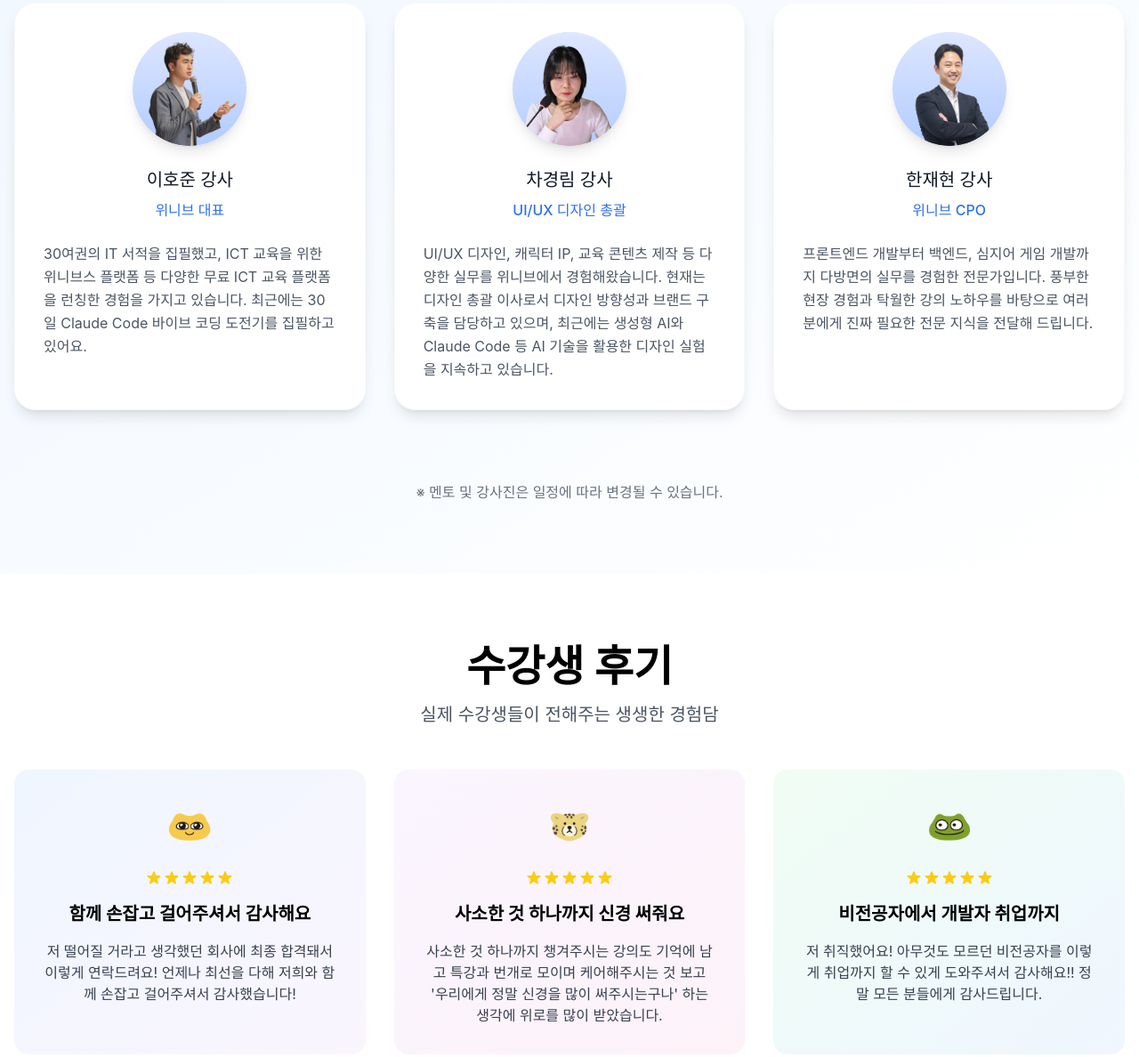
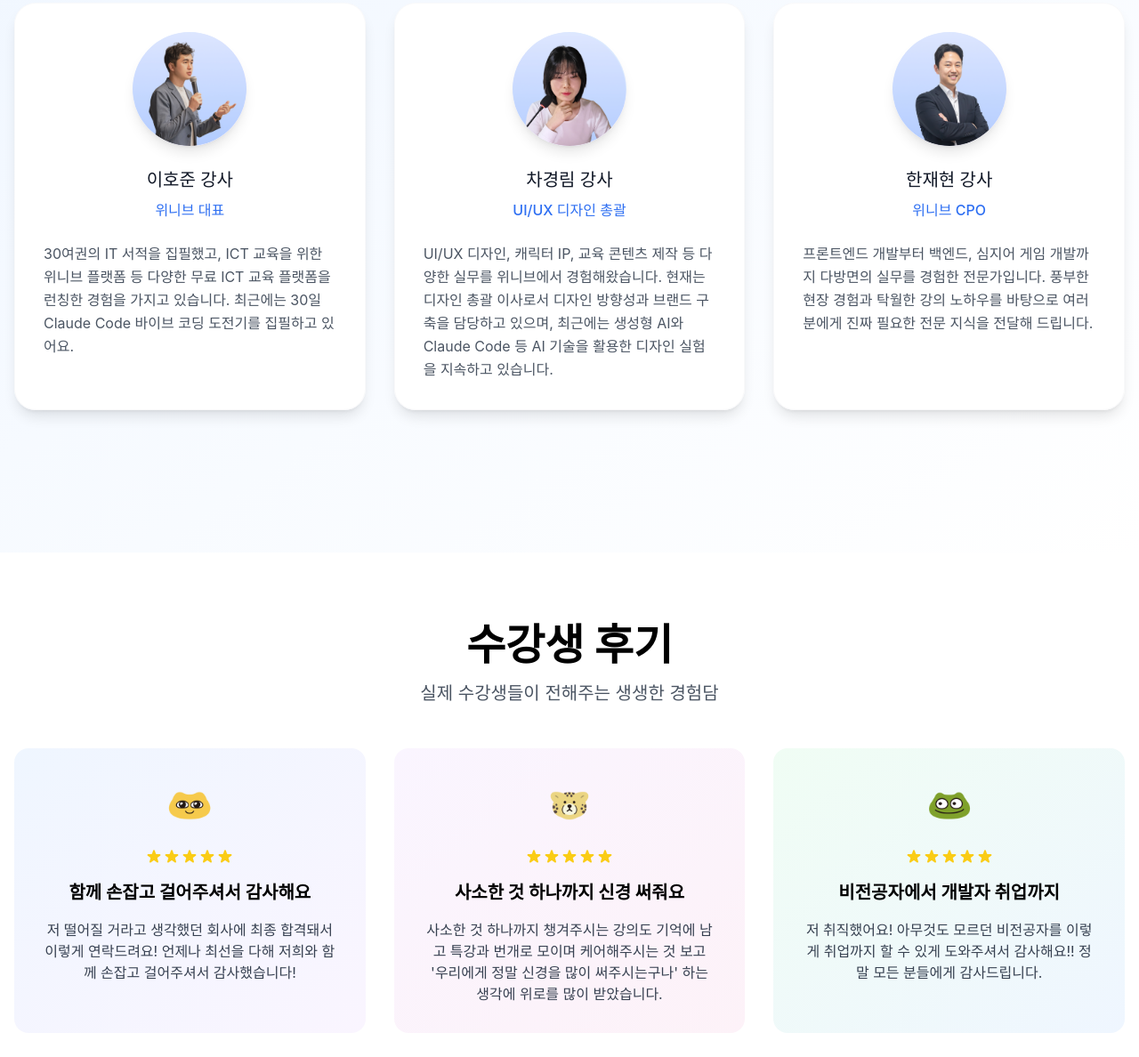
Before and after one commit to weniv/Front-end-Learncation-Lending, a plain HTML site: page index.html in a window 1280 px wide. Shown: the part 4907-6095 px from the top of the page at 89% size. Drawn offline with nearby package versions, Linux system fonts and the light colour scheme.

Commit message:
📝 오타 수정 및 내용 변경

```diff
--- a/index.html
+++ b/index.html
@@ -410,7 +410,7 @@
                             </div>
                             <div class="text-left">
                                 <p class="text-gray-600 leading-relaxed">
-                                    30여권의 IT 서적을 집필했고, ICT 교육을 위한 위니브스 플랫폼 등 다양한 무료 ICT 교육 플랫폼을 런칭한 경험을 가지고 있습니다. 최근에는 30일 Claude Code 바이브 코딩
+                                    30여권의 IT 서적을 집필했고, ICT 교육을 위한 위니브 플랫폼 등 다양한 무료 ICT 교육 플랫폼을 런칭한 경험을 가지고 있습니다. 최근에는 30일 Claude Code 바이브 코딩
                                     도전기를 집필하고 있어요.
                                 </p>
                             </div>
@@ -455,8 +455,6 @@
                         </div>
                     </div>
                 </div>
-
-                <p class="text-center text-gray-500 mt-8">※ 멘토 및 강사진은 일정에 따라 변경될 수 있습니다.</p>
             </div>
         </section>
 
@@ -846,6 +844,7 @@
                     <h2 class="text-white font-bold" style="font-size: 1.725rem">지금 신청하세요</h2>
                     <p class="text-xl text-blue-100 mb-2">제주에서 펼쳐지는 특별한 AI 코딩 런케이션에 참여하고 꿈을 현실로 만들어보세요.</p>
                     <span class="text-blue-100">아래 폼을 통해 기본 정보와 간단한 질문을 작성해주시면 순차적으로 연락 드립니다.</span>
+                    <span class="text-blue-100">교육 일정, 장소, 교육방법 등은 교육기관 사정에 따라 변경 될 수있습니다.</span>
                 </div>
                 <div class="grid md:grid-cols-2 gap-6 md:gap-8 mb-8 md:mb-12">
                     <div class="bg-white/15 backdrop-blur-sm rounded-2xl p-8">
```
